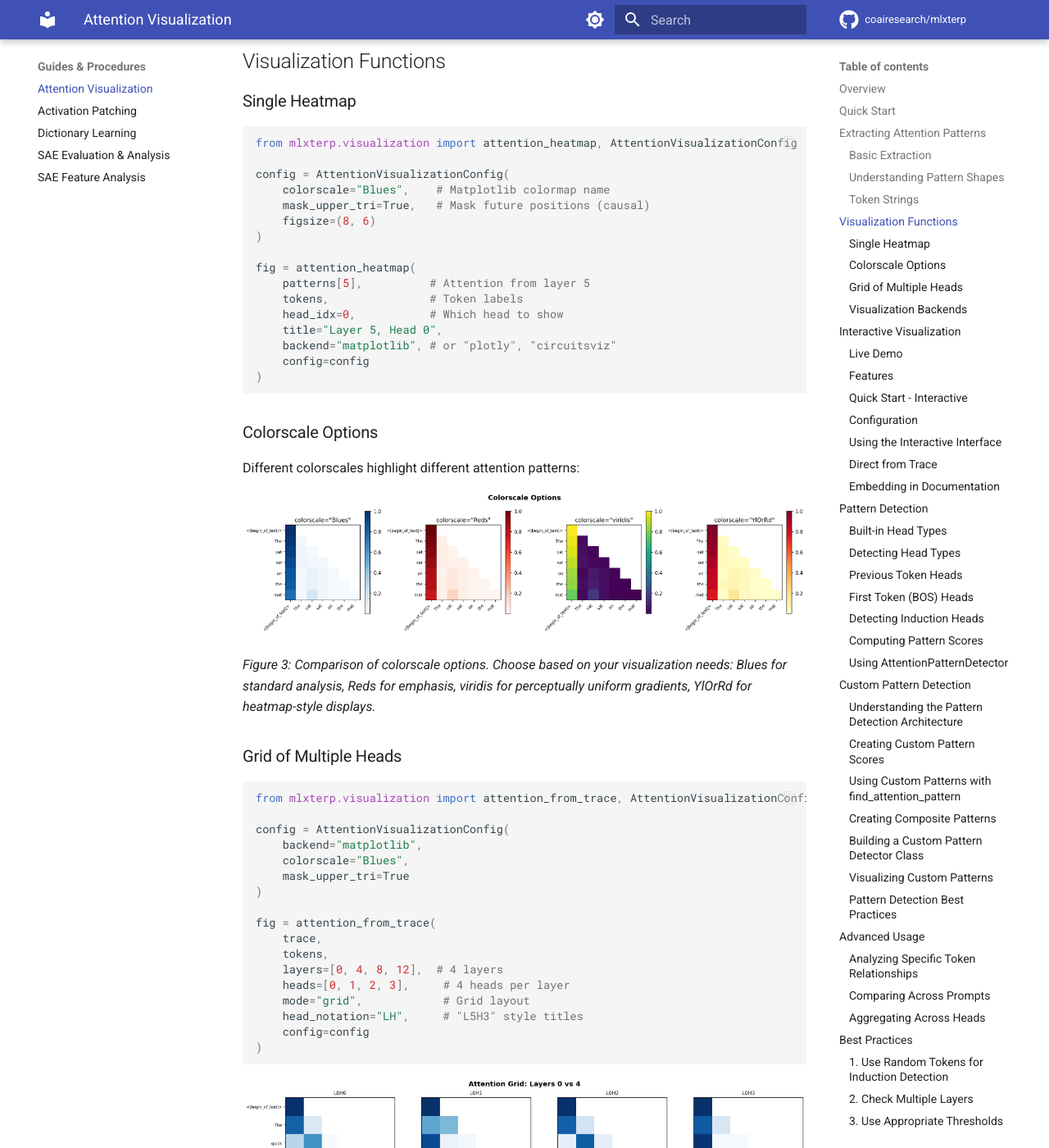
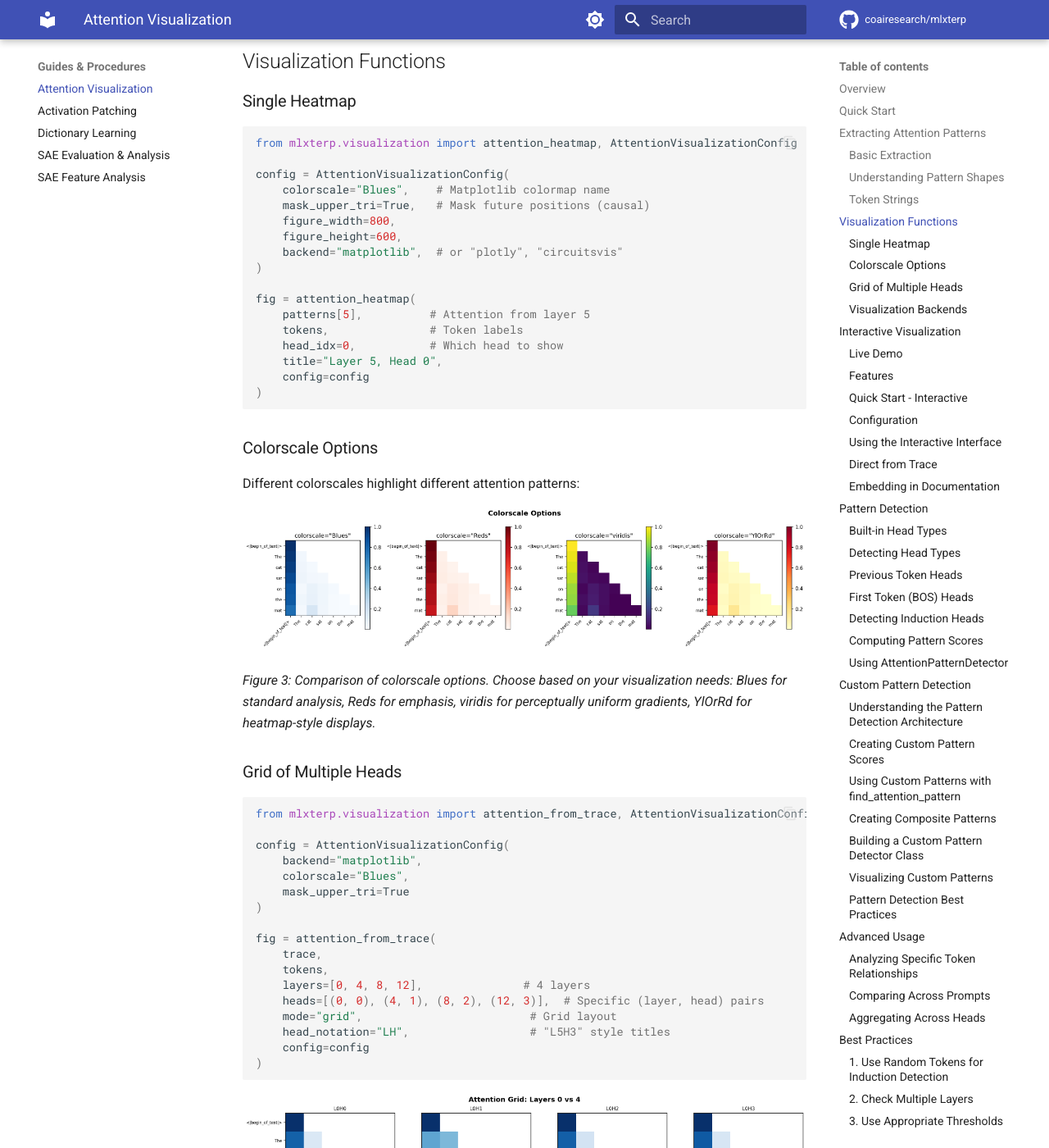
Before and after one commit to coairesearch/mlxterp, an MkDocs documentation site: the page built from docs/guides/attention_visualization.md, in a window 1280 px wide and 1400 px high, scrolled down 2957 px. Shown: the whole window at 82% size. Built offline with MkDocs 1.6.1 and Material for MkDocs 9.7.7, drawn with Linux system fonts in a browser that asks for light colours; comment, search, counter and statistics services are not loaded; some of the changed text lies outside the part shown.

Commit message:
Fix visualization bugs and update docs to match actual API
Library fixes:
- Add missing induction_threshold param in detect_head_types()
- Export find_attention_pattern from visualization __init__
- Match matplotlib max_heads limit (16) to plotly for consistency
- Remove arbitrary 4-head-per-layer cap in matplotlib grid

Doc fixes:
- Replace figsize tuple with figure_width/figure_height int fields
- Move backend param from function arg to config object
- Fix heads param to use List[Tuple[int, int]] format
- Fix find_attention_pattern import path and HeadScore iteration

Co-Authored-By: Claude Opus 4.6 (1M context) <noreply@anthropic.com>

````diff
--- a/docs/guides/attention_visualization.md
+++ b/docs/guides/attention_visualization.md
@@ -102,7 +102,9 @@ from mlxterp.visualization import attention_heatmap, AttentionVisualizationConfi
 config = AttentionVisualizationConfig(
     colorscale="Blues",    # Matplotlib colormap name
     mask_upper_tri=True,   # Mask future positions (causal)
-    figsize=(8, 6)
+    figure_width=800,
+    figure_height=600,
+    backend="matplotlib",  # or "plotly", "circuitsvis"
 )
 
 fig = attention_heatmap(
@@ -110,7 +112,6 @@ fig = attention_heatmap(
     tokens,               # Token labels
     head_idx=0,           # Which head to show
     title="Layer 5, Head 0",
-    backend="matplotlib", # or "plotly", "circuitsviz"
     config=config
 )
 ```
@@ -137,10 +138,10 @@ config = AttentionVisualizationConfig(
 fig = attention_from_trace(
     trace,
     tokens,
-    layers=[0, 4, 8, 12],  # 4 layers
-    heads=[0, 1, 2, 3],     # 4 heads per layer
-    mode="grid",            # Grid layout
-    head_notation="LH",     # "L5H3" style titles
+    layers=[0, 4, 8, 12],               # 4 layers
+    heads=[(0, 0), (4, 1), (8, 2), (12, 3)],  # Specific (layer, head) pairs
+    mode="grid",                         # Grid layout
+    head_notation="LH",                  # "L5H3" style titles
     config=config
 )
 ```
@@ -481,8 +482,8 @@ diagonal_heads = find_attention_pattern(
 )
 
 print(f"Found {len(diagonal_heads)} diagonal attention heads")
-for layer, head, score in diagonal_heads[:5]:
-    print(f"  L{layer}H{head}: {score:.3f}")
+for head in diagonal_heads[:5]:
+    print(f"  L{head.layer}H{head.head}: {head.score:.3f}")
 ```
 
 ### Creating Composite Patterns
````
Also changed, not shown: other parts of docs/guides/attention_visualization.md (+1 -1 lines), 3 other files.
